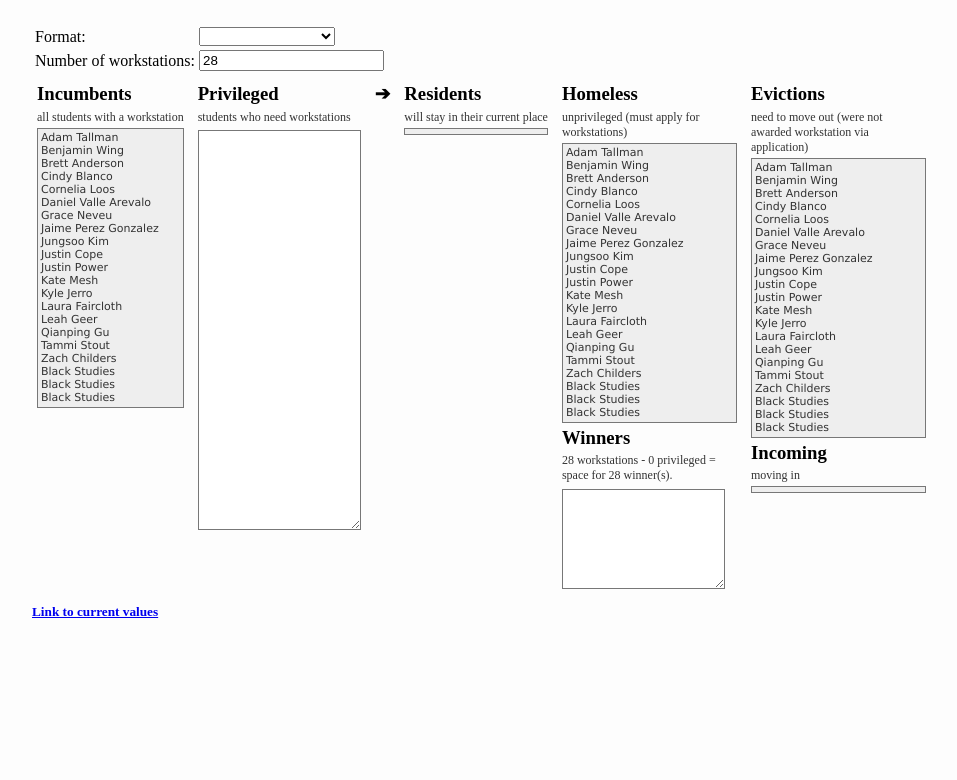
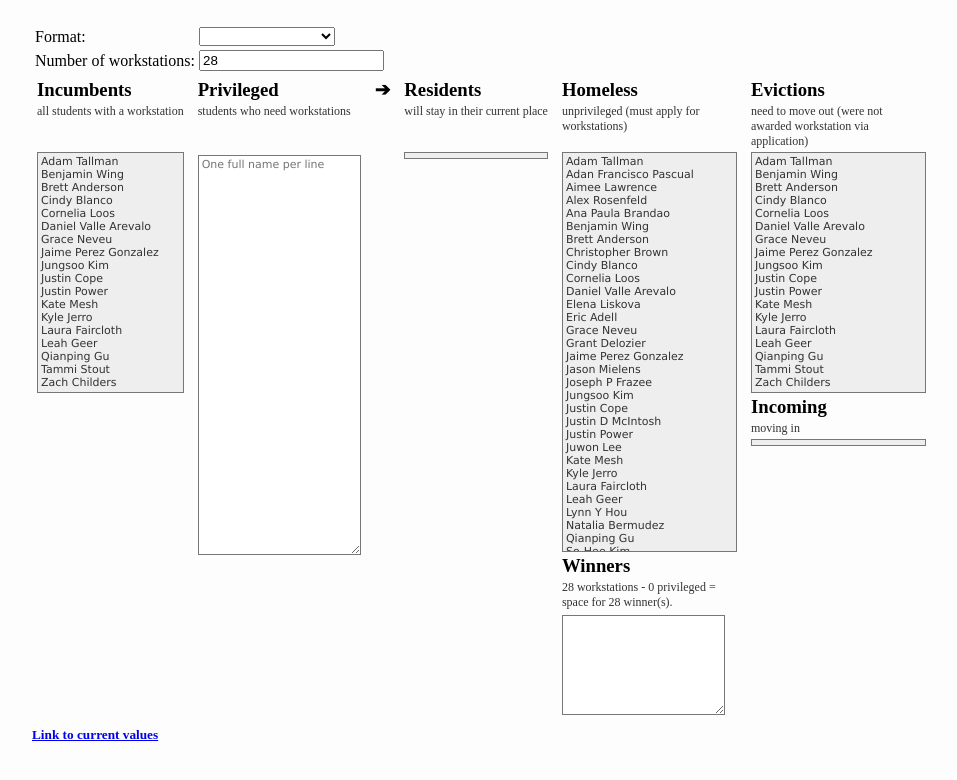
Before and after one commit to linguistics/rlp, a website: page admin.html in a window 1280 px wide. Shown: the whole page, without its empty margins (4-961 px from the left). Drawn offline with Linux system fonts and the light colour scheme.

Commit message:
Improve admin workstation-allocation app

```diff
--- a/admin.html
+++ b/admin.html
@@ -33,24 +33,29 @@
   </header>
 
   <section ng-if="all">
+    <header>
       <h3>All students</h3>
       <p>all active students</p>
+    </header>
     <!-- <students ng-model="" where="{}" /> -->
     <contacts ng-model="students"></contacts>
   </section>
   <section>
+    <header>
       <h3>Incumbents</h3>
       <p>all students with a workstation</p>
+    </header>
     <contacts ng-model="students" where="{incumbent:true}" format="$storage.contact_format"></contacts>
   </section>
   <section>
+    <header>
       <h3>Privileged</h3>
       <p>students who need workstations</p>
-    <textarea separator="'\n'" ng-model="$storage.privileged" style="height: 400px">
-    </textarea>
+    </header>
+    <textarea separator="'\n'" ng-model="$storage.privileged" style="height: 400px" placeholder="One full name per line"></textarea>
 
     <div ng-show="privileged_missing">
-      <p>names that don't match up</p>
+      <p>names that don't match any of the existing students in <code>people.tsv</code></p>
       <ul>
         <li ng-repeat="name in privileged_missing track by $index">{{name}}</li>
       </ul>
@@ -60,8 +65,10 @@
     <h3>➔</h3>
   </section>
   <section>
+    <header>
       <h3>Residents</h3>
       <p>will stay in their current place</p>
+    </header>
     <contacts ng-model="students" where="{resident:true}" format="$storage.contact_format"></contacts>
 
     <!-- <h3>Itinerants</h3>
@@ -69,10 +76,11 @@
     <contacts ng-model="students" where="{itinerant:true}" format="$storage.contact_format"></contacts> -->
   </section>
   <section>
+    <header>
       <h3>Homeless</h3>
       <p>unprivileged (must apply for workstations)</p>
+    </header>
     <contacts ng-model="students" where="{homeless:true}" format="$storage.contact_format"></contacts>
-
 
     <h3>Winners</h3>
     <p>{{$storage.nworkstations}} workstations - {{$storage.privileged.length}} privileged =
@@ -88,8 +96,10 @@
   </section>
 
   <section>
+    <header>
       <h3>Evictions</h3>
       <p>need to move out (were not awarded workstation via application)</p>
+    </header>
     <contacts ng-model="students" where="{itinerant:true,winner:false}" format="$storage.contact_format"></contacts>
 
     <h3>Incoming</h3>
--- a/static/app.js
+++ b/static/app.js
@@ -104,7 +104,7 @@ app.controller('AdminCtrl', function($scope, $http, $localStorage) {
     });
 
     $scope.students.forEach(function(s) {
-      s.incumbent = s.workstation !== '';
+      s.incumbent = s.location !== '';
       s.privileged = $scope.$storage.privileged.indexOf(s.name) != -1;
       // `itinerants = incumbents - privileged` (students who may need to move out)
       s.itinerant = s.incumbent && !s.privileged;
@@ -125,7 +125,7 @@ app.controller('AdminCtrl', function($scope, $http, $localStorage) {
 
   $http.get('people.tsv').then(function(res) {
     $scope.students = parseSV(res.data).filter(function(occupant) {
-      return occupant.location && occupant.location.match(/^[AWE]\d+/);
+      return occupant.name && (occupant.location === '') || occupant.location.match(/^[WE]\d+/);
     });
   }, function(err) {
     console.log('Encountered error:', err);
--- a/static/site.less
+++ b/static/site.less
@@ -56,8 +56,9 @@ body {
     display: inline-block;
     margin: 5px;
     vertical-align: top;
-  }
-  footer {
+    header p {
+      height: 45px;
+    }
   }
   p {
     margin: .5ex 0;
@@ -66,7 +67,7 @@ body {
     max-width: 175px;
   }
   h1, h2, h3, h4, h5, h6 {
-    margin: .5ex 0;
+    margin: 0;
   }
   textarea, ul {
     box-sizing: border-box;
```
Also changed, not shown: static/site.css. Lines whose indentation alone changed are shown as unchanged.
